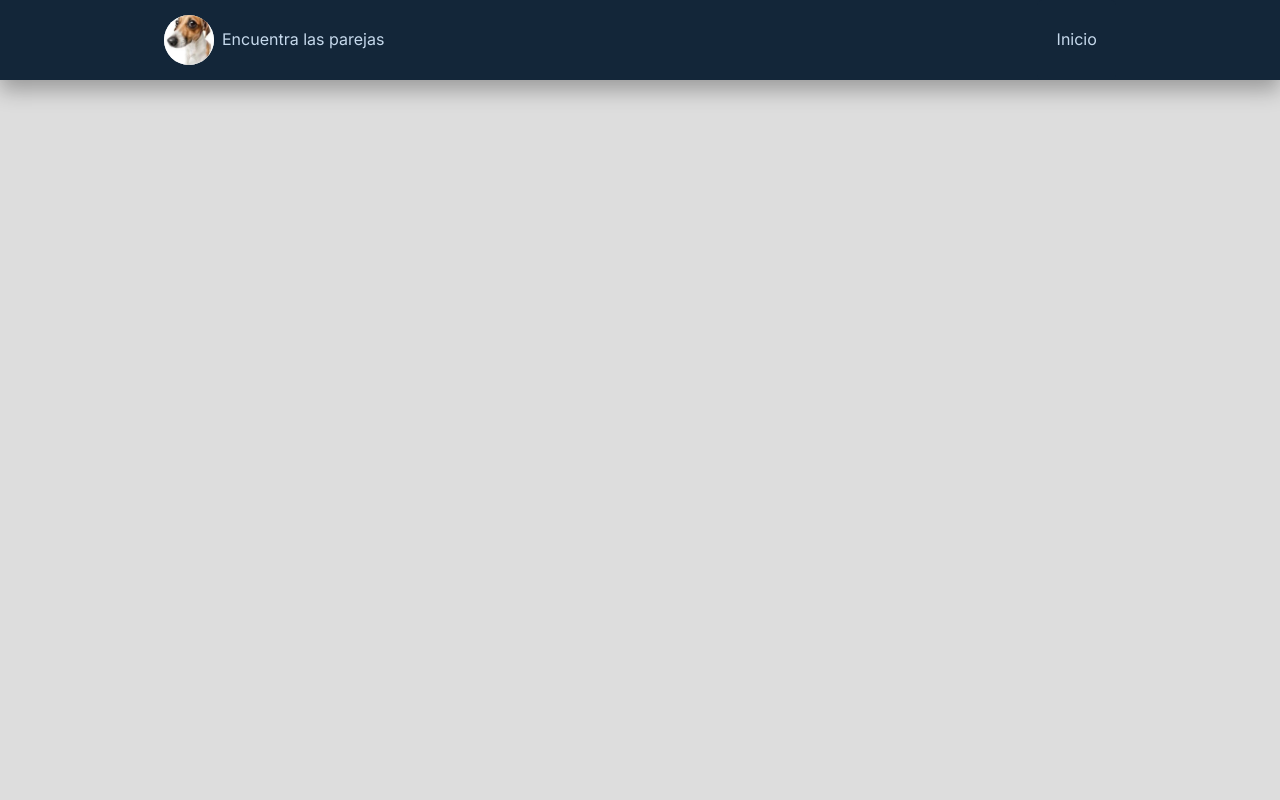
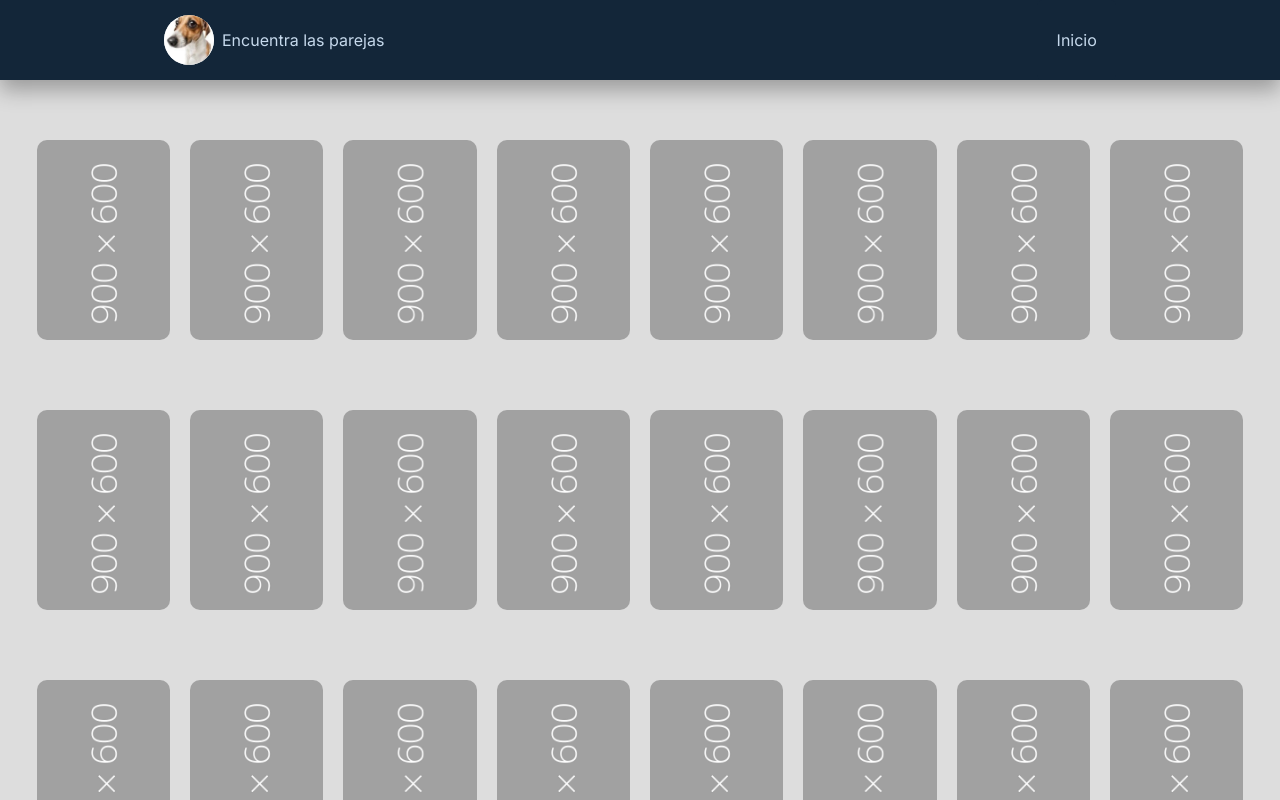
Before and after one commit to CopyCatMe/PruebaFinal_Tema6, a plain HTML site: page index.html in a window 1280 px wide. Both pictures are taken after a click on the button "Generar parejas". Shown: the top 800 px of the page. Drawn offline with Linux system fonts and the light colour scheme.

Commit message:
--feat: No terminado. - Modificacion style.css, aún no terminada. - Implementado cartas de prueba. - Modificacion de funcion quitModal. - Creada funcion openModal, y agregarCartas (pruebas)

```diff
--- a/index.html
+++ b/index.html
@@ -17,8 +17,8 @@
         <div class="navbar-logo"><img src="imagenes/aafoloulogo.jpg" alt="Logo"></div>
         Encuentra las parejas
       </a>
-          <button type="button" id="navbar-toggle" aria-controls="navbar-menu" aria-label="Toggle menu" aria-expanded="false" onclick="window.location.href='index.html'">
-            <svg xmlns="http://www.w3.org/2000/svg" height="24px" viewBox="0 -960 960 960" width="24px" fill="#e8eaed"><path d="M240-200h120v-240h240v240h120v-360L480-740 240-560v360Zm-80 80v-480l320-240 320 240v480H520v-240h-80v240H160Zm320-350Z"/></svg>
+      <button type="button" id="navbar-toggle" aria-controls="navbar-menu" aria-label="Toggle menu"aria-expanded="false" onclick="window.location.href='index.html'">
+        <svg xmlns="http://www.w3.org/2000/svg" height="24px" viewBox="0 -960 960 960" width="24px" fill="#e8eaed"><path d="M240-200h120v-240h240v240h120v-360L480-740 240-560v360Zm-80 80v-480l320-240 320 240v480H520v-240h-80v240H160Zm320-350Z" /></svg>
       </button>
       <div id="navbar-menu" aria-labelledby="navbar-toggle">
         <ul class="navbar-links">
@@ -39,6 +39,49 @@
     </div>
   </main>
 
+  <section class="cards" id="cards">
+      <div class="card" id="card">
+        <img class="imagen" src="imagenes/960x600.jpg" alt="proof">
+        <img class="imagen" src="imagenes/960x600.jpg" alt="proof">
+        <img class="imagen" src="imagenes/960x600.jpg" alt="proof">
+        <img class="imagen" src="imagenes/960x600.jpg" alt="proof">
+        <img class="imagen" src="imagenes/960x600.jpg" alt="proof">
+        <img class="imagen" src="imagenes/960x600.jpg" alt="proof">
+        <img class="imagen" src="imagenes/960x600.jpg" alt="proof">
+        <img class="imagen" src="imagenes/960x600.jpg" alt="proof">
+        <img class="imagen" src="imagenes/960x600.jpg" alt="proof">
+        <img class="imagen" src="imagenes/960x600.jpg" alt="proof">
+        <img class="imagen" src="imagenes/960x600.jpg" alt="proof">
+        <img class="imagen" src="imagenes/960x600.jpg" alt="proof">
+        <img class="imagen" src="imagenes/960x600.jpg" alt="proof">
+        <img class="imagen" src="imagenes/960x600.jpg" alt="proof">
+        <img class="imagen" src="imagenes/960x600.jpg" alt="proof">
+        <img class="imagen" src="imagenes/960x600.jpg" alt="proof">
+        <img class="imagen" src="imagenes/960x600.jpg" alt="proof">
+        <img class="imagen" src="imagenes/960x600.jpg" alt="proof">
+        <img class="imagen" src="imagenes/960x600.jpg" alt="proof">
+        <img class="imagen" src="imagenes/960x600.jpg" alt="proof">
+        <img class="imagen" src="imagenes/960x600.jpg" alt="proof">
+        <img class="imagen" src="imagenes/960x600.jpg" alt="proof">
+        <img class="imagen" src="imagenes/960x600.jpg" alt="proof">
+        <img class="imagen" src="imagenes/960x600.jpg" alt="proof">
+        <img class="imagen" src="imagenes/960x600.jpg" alt="proof">
+        <img class="imagen" src="imagenes/960x600.jpg" alt="proof">
+        <img class="imagen" src="imagenes/960x600.jpg" alt="proof">
+        <img class="imagen" src="imagenes/960x600.jpg" alt="proof">
+        <img class="imagen" src="imagenes/960x600.jpg" alt="proof">
+        <img class="imagen" src="imagenes/960x600.jpg" alt="proof">
+        <img class="imagen" src="imagenes/960x600.jpg" alt="proof">
+        <img class="imagen" src="imagenes/960x600.jpg" alt="proof">
+        <img class="imagen" src="imagenes/960x600.jpg" alt="proof">
+        <img class="imagen" src="imagenes/960x600.jpg" alt="proof">
+        <img class="imagen" src="imagenes/960x600.jpg" alt="proof">
+        <img class="imagen" src="imagenes/960x600.jpg" alt="proof">
+      </div>
+  </section>
+
+
+
 </body>
 
 </html>
--- a/scripts/main.js
+++ b/scripts/main.js
@@ -1,4 +1,9 @@
-import { quitModal } from './modal.js';
+import { quitModal, openModal } from './modal.js';
 
-// Ejecutar la funcion cuando el DOM este cargado
+export function mostrarCartas() {
+    const pair = document.getElementById('pair').value;
+}
+
+// Ejecutar la funcion cuando el DOM este cargado, y poder abrir y cerrar el modal.
 document.addEventListener('DOMContentLoaded', quitModal);
+document.addEventListener('DOMContentLoaded', openModal);
--- a/scripts/modal.js
+++ b/scripts/modal.js
@@ -1,12 +1,22 @@
+// import { mostrarCartas } from './main.js';
+
 export function quitModal() {
     const modal = document.getElementById('modal');
+    const cards = document.getElementById('cards');
     const generateBoton = document.getElementById('generate');
 
     generateBoton.addEventListener('click', () => {
         modal.classList.add('modal-quit');
+        cards.style.display = 'grid';
         setTimeout(() => {
             modal.style.display = 'none';
             modal.classList.remove('modal-quit');
+            // mostrarCartas();
         }, 300);
     });
 }
+
+export function openModal() {
+    const modal = document.getElementById('modal');
+    modal.style.display = 'flex';
+}
--- a/styles/style.css
+++ b/styles/style.css
@@ -6,7 +6,7 @@
     --navbar-text-color-focus: hsl(210, 50%, 95%);
     --navbar-bg-contrast: hsl(210, 50%, 25%);
     --modal-bg-color: hsl(0, 0%, 100%);
-    --button-bg-color: hsl(30, 100%, 50%); /* Orange color */
+    --button-bg-color: hsl(30, 100%, 50%);
 }
 
 * {
@@ -18,7 +18,6 @@
 body {
     height: 100vh;
     font-family: 'Inter', sans-serif;
-    line-height: 1.6;
     background-color: #ddd;
 }
 
@@ -31,6 +30,7 @@ body {
 #navbar {
     --navbar-height: 80px;
     position: flex;
+    width: 100%;
     height: var(--navbar-height);
     background-color: var(--navbar-bg-color);
     left: 0;
@@ -114,7 +114,7 @@ body {
 }
 
 #navbar-menu {
-    position: fixed;
+    position:absolute;
     top: var(--navbar-height);
     bottom: 0;
     opacity: 0;
@@ -228,6 +228,31 @@ body {
     transform: translateY(-30px);
 }
 
+.cards {
+    display: none;
+    place-items: center;
+    gap: 1.5rem;
+    margin: 0 auto;
+    max-width: 100%;
+    align-items: center;
+    justify-content: center;
+}
+
+.card {
+    display: grid;
+    grid-template-columns: repeat(8, 1fr);
+    max-width: 100%;
+}
+
+.imagen {
+    height: 200px;
+    max-width: 100%;
+    max-height: 100%;
+    border-radius: 10px;
+    margin: 10px;
+    margin-top: 60px;
+}
+
 @media screen and (min-width: 700px) {
 
     #navbar-toggle,
```
Lines whose indentation alone changed are shown as unchanged.
